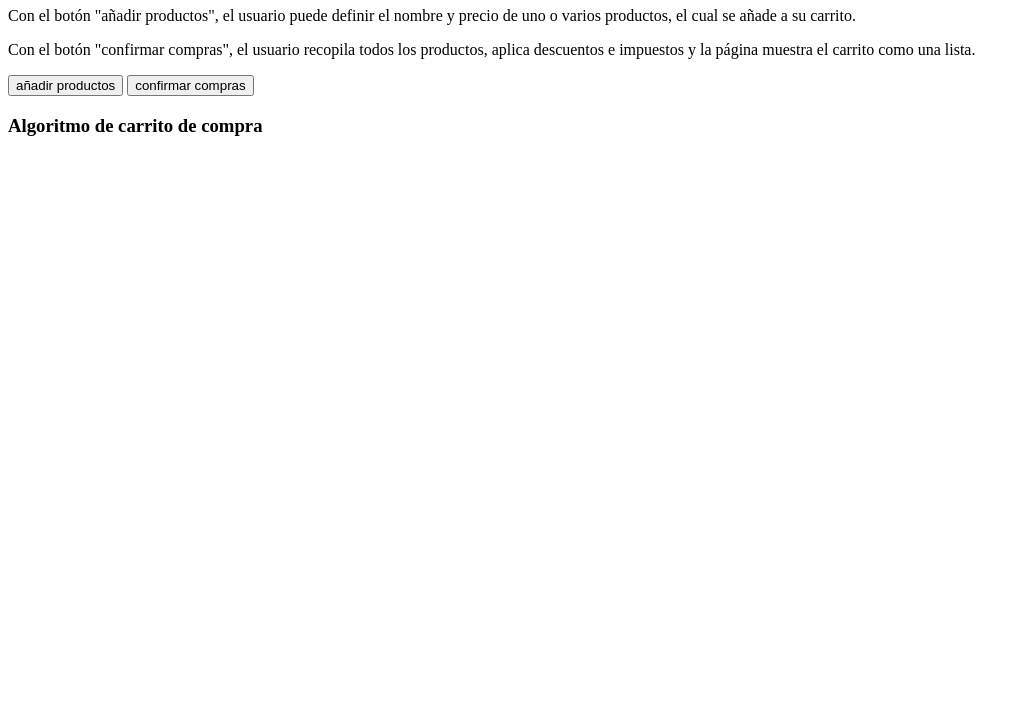
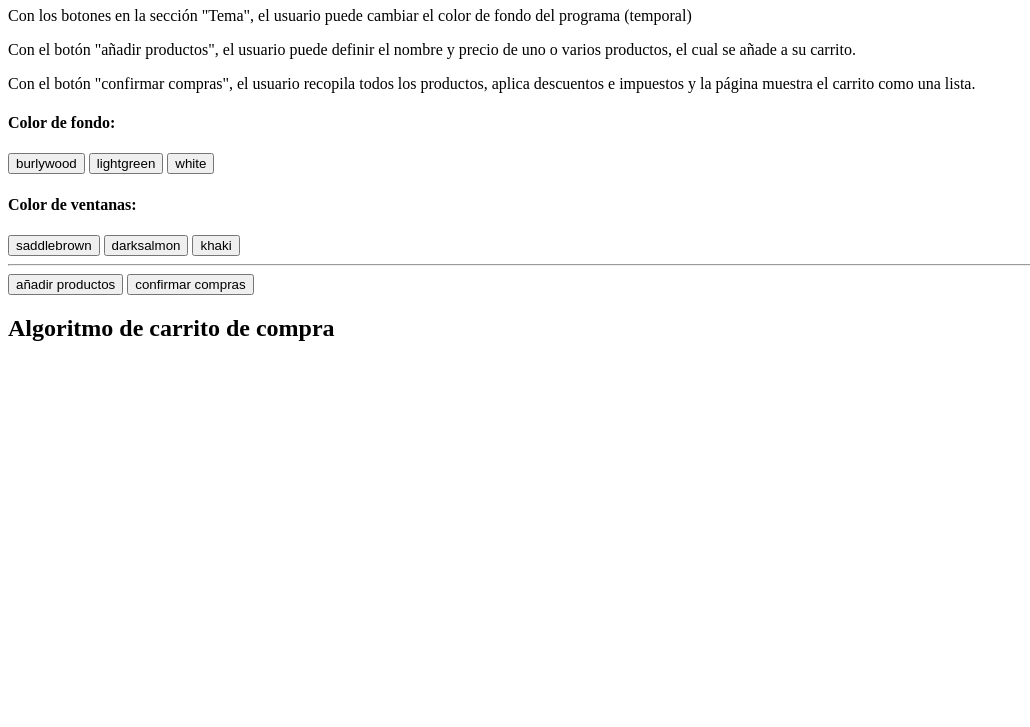
Before and after one commit to marcosb2001/carritojs36930, a plain HTML site: page index.html in a window 1280 px wide. Shown: the part 73-800 px from the top of the page, without its empty margins (0-1030 px from the left). Drawn offline with Linux system fonts and the light colour scheme.

Commit message:
localStorage preentrega 2 commit

```diff
--- a/desafio.js
+++ b/desafio.js
@@ -43,7 +43,6 @@ function Compra() {
         nuevoP.appendChild(nuevoTxt)
         nuevoP.appendChild(nuevoTxt2)
         document.body.appendChild(nuevoP)
-        console.log('nuevo P')
     }
 
     if(prompt('va a comprar más productos?') == 'no') {
--- /dev/null
+++ b/fondo.js
@@ -0,0 +1,34 @@
+//fondo del body
+
+const btns = document.getElementsByClassName('fondo')
+
+let fondoFirst = localStorage.getItem('fondoColor') || 'white'
+
+document.body.style.backgroundColor = fondoFirst
+
+for (const fondo of btns) {
+    fondo.addEventListener('click', e => {
+        let color = (e.target.innerHTML).toLowerCase()
+        document.body.style.backgroundColor = color
+
+        localStorage.setItem('fondoColor', color)
+    })
+}
+
+//fondo de ventana 1
+
+const wBtns = document.getElementsByClassName('wFondo')
+
+let wFondoFirst = localStorage.getItem('wColor') || 'khaki'
+const div = document.getElementById('window')
+
+div.backgroundColor = wFondoFirst
+
+for (const wFondo of wBtns) {
+    wFondo.addEventListener('click', e => {
+        let wColor = (e.target.innerHTML).toLowerCase()
+        div.style.backgroundColor = wColor
+
+        localStorage.setItem('wFondo', wColor)
+    })
+}
--- a/index.html
+++ b/index.html
@@ -8,16 +8,36 @@
 </head>
 <body>
 
-    <h1>Desafío 5 - Eventos</h1>
-    <p>Con el botón "añadir productos", el usuario puede definir el nombre y precio de uno o varios productos, el cual se añade a su carrito.</p>
-    <p>Con el botón "confirmar compras", el usuario recopila todos los productos, aplica descuentos e impuestos y la página muestra el carrito como una lista.</p>
+    <h1>Segunda Pre-entrega del proyecto final</h1>
+
+    <section id="window">
+        <p>Con los botones en la sección "Tema", el usuario puede cambiar el color de fondo del programa (temporal)</p>
+        <p>Con el botón "añadir productos", el usuario puede definir el nombre y precio de uno o varios productos, el cual se añade a su carrito.</p>
+        <p>Con el botón "confirmar compras", el usuario recopila todos los productos, aplica descuentos e impuestos y la página muestra el carrito como una lista.</p>
+    </section>
+
+    <h4>Color de fondo:</h4>
+    <button class="fondo">burlywood</button>
+    <button class="fondo">lightgreen</button>
+    <button class="fondo">white</button>
+
+    <h4>Color de ventanas:</h4>
+    <button class="wFondo">saddlebrown</button>
+    <button class="wFondo">darksalmon</button>
+    <button class="wFondo">khaki</button>
+
+
+
+    <hr>
 
     <button id="buy">añadir productos</button>
 
     <button id="confirmar"> confirmar compras</button>
 
-    <h3>Algoritmo de carrito de compra</h3>
+    <h2>Algoritmo de carrito de compra</h2>
+
 
     <script src="desafio.js"></script>
+    <script src="fondo.js"></script>
 </body>
 </html>
```
